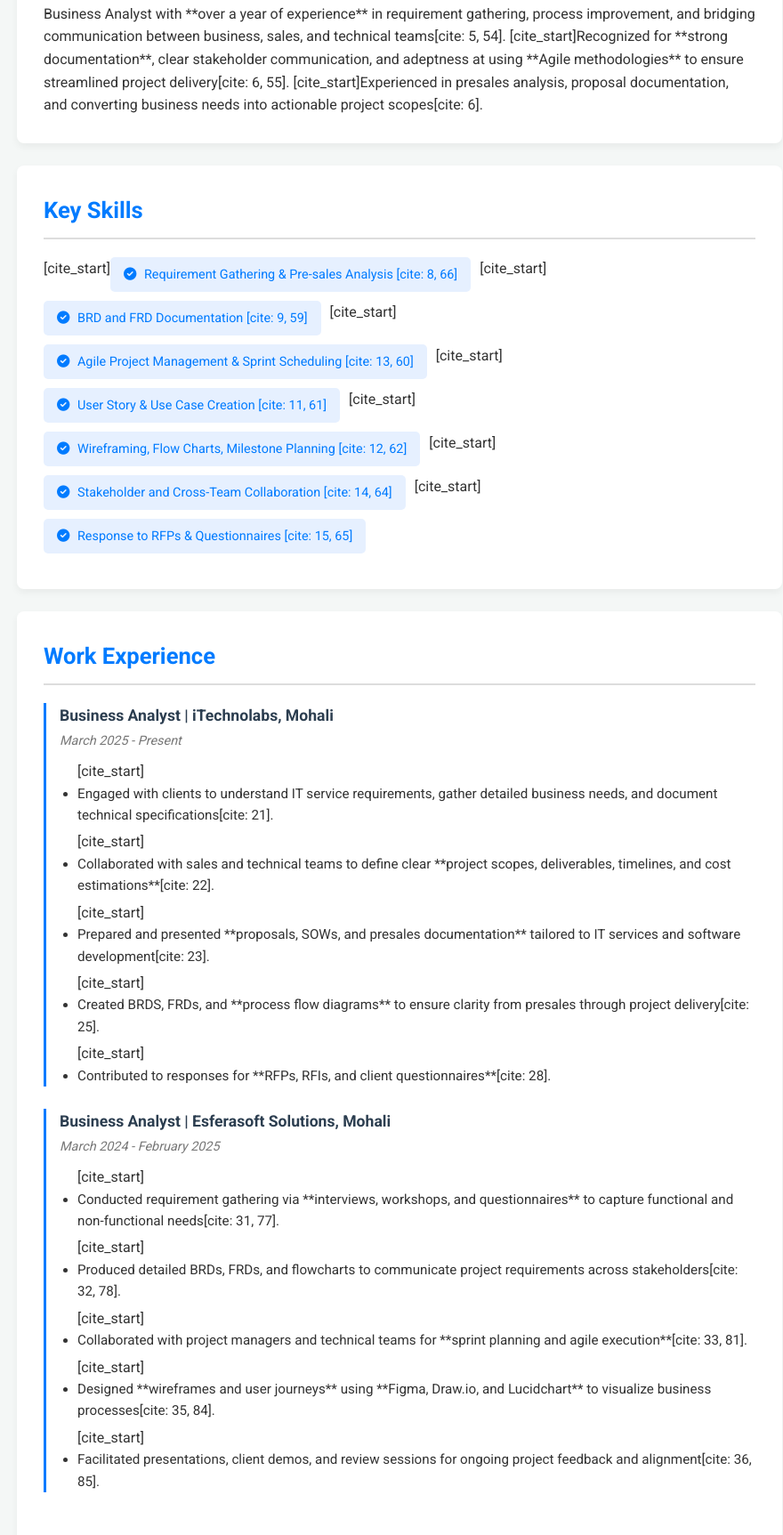
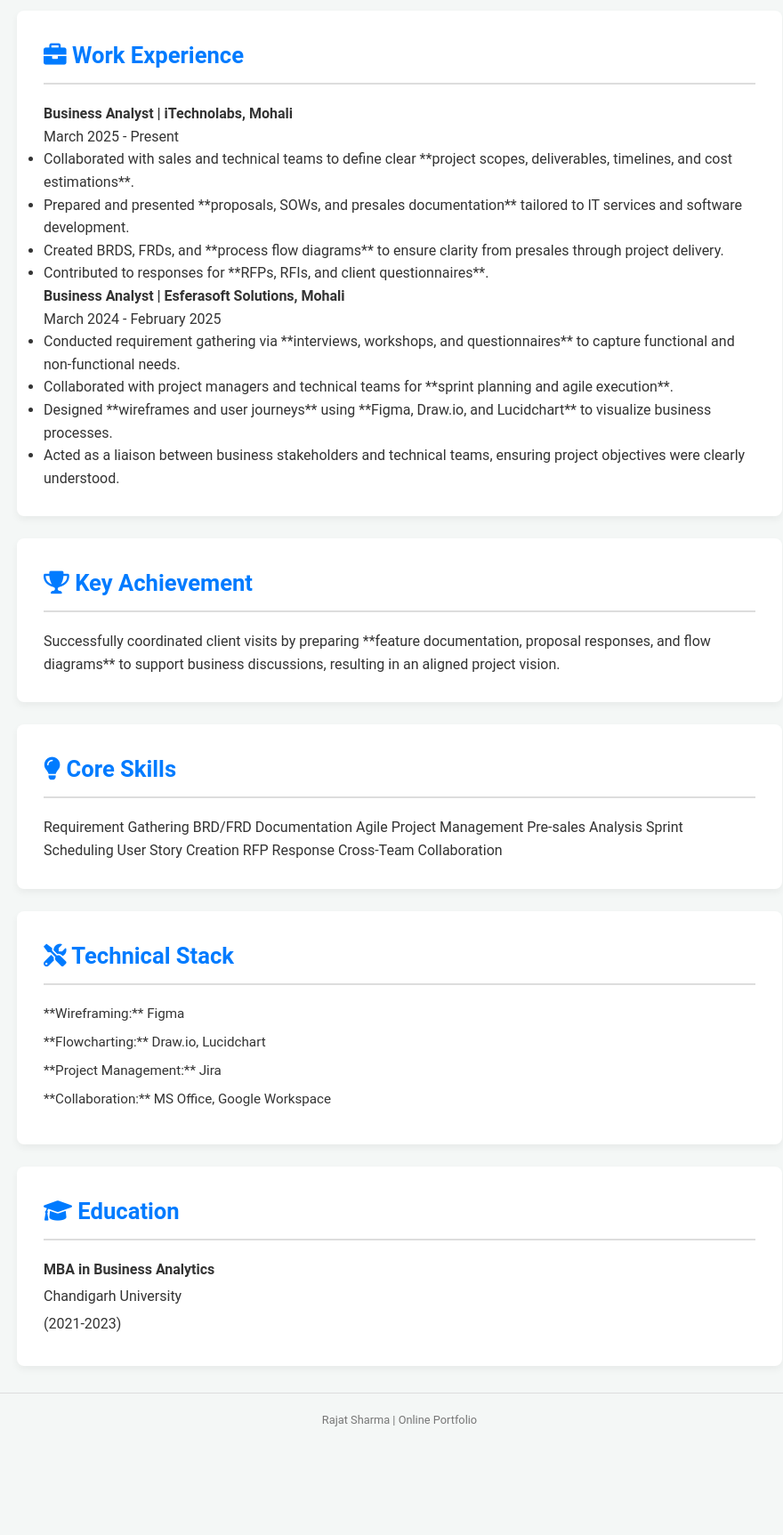
Before and after one commit to rajat-2499/Rajat-Online-Resume, a plain HTML site: page index.html in a window 1280 px wide. Shown: the part 376-2101 px from the top of the page at 89% size, without its empty margins (191-1071 px from the left). After the commit the page ends 2053 px from the top, so only its background shows below. Drawn offline with Linux system fonts and the light colour scheme.

Commit message:
Update index.html

```diff
--- a/index.html
+++ b/index.html
@@ -3,99 +3,107 @@
 <head>
     <meta charset="UTF-8">
     <meta name="viewport" content="width=device-width, initial-scale=1.0">
-    <title>Rajat Sharma - Business Analyst Resume</title>
+    <title>Rajat Sharma - Modern Business Analyst Portfolio</title>
     <link rel="stylesheet" href="style.css">
-    <link href="https://fonts.googleapis.com/css2?family=Roboto:wght@300;400;700&display=swap" rel="stylesheet">
+    <link href="https://fonts.googleapis.com/css2?family=Montserrat:wght@400;600;800&display=swap" rel="stylesheet">
     <link rel="stylesheet" href="https://cdnjs.cloudflare.com/ajax/libs/font-awesome/6.0.0-beta3/css/all.min.css">
 </head>
 <body>
 
-    <header class="header">
+    <header class="hero-header">
         <div class="container">
             <h1>Rajat Sharma</h1>
-            <h2>Business Analyst</h2>
-            <div class="contact-info">
-                <span><i class="fas fa-phone-alt"></i> +91-8560872119</span>
-                <span><i class="fas fa-envelope"></i> rajat.sharma4825@gmail.com</span>
-            </div>
+            <p class="role-title">Business Analyst | Presales & Agile Expert</p>
+            <div class="contact-links">
+                <a href="tel:+918560872119" class="contact-btn"><i class="fas fa-phone-alt"></i> +91-8560872119</a>
+                <a href="mailto:rajat.sharma4825@gmail.com" class="contact-btn"><i class="fas fa-envelope"></i> rajat.sharma4825@gmail.com</a>
+                </div>
         </div>
     </header>
 
-    <main class="container">
-        <section class="section profile-overview">
-            <h3 class="section-title">Profile Overview</h3>
-            [cite_start]<p>Business Analyst with **over a year of experience** in requirement gathering, process improvement, and bridging communication between business, sales, and technical teams[cite: 5, 54]. [cite_start]Recognized for **strong documentation**, clear stakeholder communication, and adeptness at using **Agile methodologies** to ensure streamlined project delivery[cite: 6, 55]. [cite_start]Experienced in presales analysis, proposal documentation, and converting business needs into actionable project scopes[cite: 6].</p>
-        </section>
+    <main class="grid-container container">
 
-        <section class="section key-skills">
-            <h3 class="section-title">Key Skills</h3>
-            <ul class="skills-list">
-                [cite_start]<li><i class="fas fa-check-circle"></i> Requirement Gathering & Pre-sales Analysis [cite: 8, 66]</li>
-                [cite_start]<li><i class="fas fa-check-circle"></i> BRD and FRD Documentation [cite: 9, 59]</li>
-                [cite_start]<li><i class="fas fa-check-circle"></i> Agile Project Management & Sprint Scheduling [cite: 13, 60]</li>
-                [cite_start]<li><i class="fas fa-check-circle"></i> User Story & Use Case Creation [cite: 11, 61]</li>
-                [cite_start]<li><i class="fas fa-check-circle"></i> Wireframing, Flow Charts, Milestone Planning [cite: 12, 62]</li>
-                [cite_start]<li><i class="fas fa-check-circle"></i> Stakeholder and Cross-Team Collaboration [cite: 14, 64]</li>
-                [cite_start]<li><i class="fas fa-check-circle"></i> Response to RFPs & Questionnaires [cite: 15, 65]</li>
-            </ul>
-        </section>
+        <div class="main-content">
 
-        <section class="section work-experience">
-            <h3 class="section-title">Work Experience</h3>
+            <section class="section profile-overview card">
+                <h3 class="section-title"><i class="fas fa-user-circle icon-bullet"></i> Profile Summary</h3>
+                <p>Business Analyst with **over a year of experience** in requirement gathering, process improvement, and bridging communication between business, sales, and technical teams. Recognized for strong documentation, clear stakeholder communication, and adeptness at using **Agile methodologies** to ensure streamlined project delivery. Experienced in presales analysis, proposal documentation, and converting business needs into actionable project scopes.</p>
+            </section>
 
-            <div class="job-entry">
-                <h4>Business Analyst | iTechnolabs, Mohali</h4>
-                <p class="date">March 2025 - Present</p>
-                <ul>
-                    [cite_start]<li>Engaged with clients to understand IT service requirements, gather detailed business needs, and document technical specifications[cite: 21].</li>
-                    [cite_start]<li>Collaborated with sales and technical teams to define clear **project scopes, deliverables, timelines, and cost estimations**[cite: 22].</li>
-                    [cite_start]<li>Prepared and presented **proposals, SOWs, and presales documentation** tailored to IT services and software development[cite: 23].</li>
-                    [cite_start]<li>Created BRDS, FRDs, and **process flow diagrams** to ensure clarity from presales through project delivery[cite: 25].</li>
-                    [cite_start]<li>Contributed to responses for **RFPs, RFIs, and client questionnaires**[cite: 28].</li>
-                </ul>
-            </div>
+            <section class="section work-experience">
+                <h3 class="section-title"><i class="fas fa-briefcase icon-bullet"></i> Work Experience</h3>
 
-            <div class="job-entry">
-                <h4>Business Analyst | Esferasoft Solutions, Mohali</h4>
-                <p class="date">March 2024 - February 2025</p>
-                <ul>
-                    [cite_start]<li>Conducted requirement gathering via **interviews, workshops, and questionnaires** to capture functional and non-functional needs[cite: 31, 77].</li>
-                    [cite_start]<li>Produced detailed BRDs, FRDs, and flowcharts to communicate project requirements across stakeholders[cite: 32, 78].</li>
-                    [cite_start]<li>Collaborated with project managers and technical teams for **sprint planning and agile execution**[cite: 33, 81].</li>
-                    [cite_start]<li>Designed **wireframes and user journeys** using **Figma, Draw.io, and Lucidchart** to visualize business processes[cite: 35, 84].</li>
-                    [cite_start]<li>Facilitated presentations, client demos, and review sessions for ongoing project feedback and alignment[cite: 36, 85].</li>
-                </ul>
-            </div>
-        </section>
+                <div class="timeline">
+                    <div class="timeline-item card">
+                        <h4>Business Analyst | iTechnolabs, Mohali</h4>
+                        <span class="timeline-date">March 2025 - Present</span>
+                        <ul>
+                            <li>Collaborated with sales and technical teams to define clear **project scopes, deliverables, timelines, and cost estimations**.</li>
+                            <li>Prepared and presented **proposals, SOWs, and presales documentation** tailored to IT services and software development.</li>
+                            <li>Created BRDS, FRDs, and **process flow diagrams** to ensure clarity from presales through project delivery.</li>
+                            <li>Contributed to responses for **RFPs, RFIs, and client questionnaires**.</li>
+                        </ul>
+                    </div>
 
-        <section class="section key-achievements">
-            <h3 class="section-title">Key Achievements</h3>
-            [cite_start]<p>Successfully coordinated client visits by preparing **feature documentation, proposal responses, and flow diagrams** to support business discussions, resulting in an aligned project vision[cite: 40, 87].</p>
-        </section>
+                    <div class="timeline-item card">
+                        <h4>Business Analyst | Esferasoft Solutions, Mohali</h4>
+                        <span class="timeline-date">March 2024 - February 2025</span>
+                        <ul>
+                            <li>Conducted requirement gathering via **interviews, workshops, and questionnaires** to capture functional and non-functional needs.</li>
+                            <li>Collaborated with project managers and technical teams for **sprint planning and agile execution**.</li>
+                            <li>Designed **wireframes and user journeys** using **Figma, Draw.io, and Lucidchart** to visualize business processes.</li>
+                            <li>Acted as a liaison between business stakeholders and technical teams, ensuring project objectives were clearly understood.</li>
+                        </ul>
+                    </div>
+                </div>
+            </section>
 
-        <div class="two-column-layout">
-            <section class="section technical-competencies">
-                <h3 class="section-title">Technical Competencies</h3>
+        </div>
+
+        <div class="sidebar">
+
+            <section class="section key-achievements card">
+                <h3 class="section-title"><i class="fas fa-trophy icon-bullet"></i> Key Achievement</h3>
+                <p>Successfully coordinated client visits by preparing **feature documentation, proposal responses, and flow diagrams** to support business discussions, resulting in an aligned project vision.</p>
+            </section>
+
+            <section class="section key-skills card">
+                <h3 class="section-title"><i class="fas fa-lightbulb icon-bullet"></i> Core Skills</h3>
+                <div class="skills-grid">
+                    <span class="skill-badge">Requirement Gathering</span>
+                    <span class="skill-badge">BRD/FRD Documentation</span>
+                    <span class="skill-badge">Agile Project Management</span>
+                    <span class="skill-badge">Pre-sales Analysis</span>
+                    <span class="skill-badge">Sprint Scheduling</span>
+                    <span class="skill-badge">User Story Creation</span>
+                    <span class="skill-badge">RFP Response</span>
+                    <span class="skill-badge">Cross-Team Collaboration</span>
+                </div>
+            </section>
+
+            <section class="section technical-competencies card">
+                <h3 class="section-title"><i class="fas fa-tools icon-bullet"></i> Technical Stack</h3>
                 <ul class="tech-list">
-                    [cite_start]<li>**Wireframing:** Figma [cite: 42, 89]</li>
-                    [cite_start]<li>**Flowcharting:** Draw.io, Lucidchart [cite: 43, 90]</li>
-                    [cite_start]<li>**Project Management:** Jira [cite: 44, 91]</li>
-                    [cite_start]<li>**Collaboration:** MS Word, MS Excel, MS PowerPoint, Google Docs, Sheets, Slides [cite: 45, 92]</li>
+                    <li>**Wireframing:** Figma</li>
+                    <li>**Flowcharting:** Draw.io, Lucidchart</li>
+                    <li>**Project Management:** Jira</li>
+                    <li>**Collaboration:** MS Office, Google Workspace</li>
                 </ul>
             </section>
 
-            <section class="section education">
-                <h3 class="section-title">Education</h3>
-                <p><strong>MBA in Business Analytics</strong></p>
-                [cite_start]<p>Chandigarh University (2021-2023) [cite: 47, 48, 94, 95]</p>
+            <section class="section education card">
+                <h3 class="section-title"><i class="fas fa-graduation-cap icon-bullet"></i> Education</h3>
+                <p class="edu-degree"><strong>MBA in Business Analytics</strong></p>
+                <p class="edu-institution">Chandigarh University</p>
+                <p class="edu-date">(2021-2023)</p>
             </section>
+
         </div>
-
     </main>
 
     <footer class="footer">
         <div class="container">
-            <p>&copy; 2025 Rajat Sharma. Built with HTML, CSS, and JavaScript.</p>
+            <p>Rajat Sharma | Online Portfolio</p>
         </div>
     </footer>
 
```
